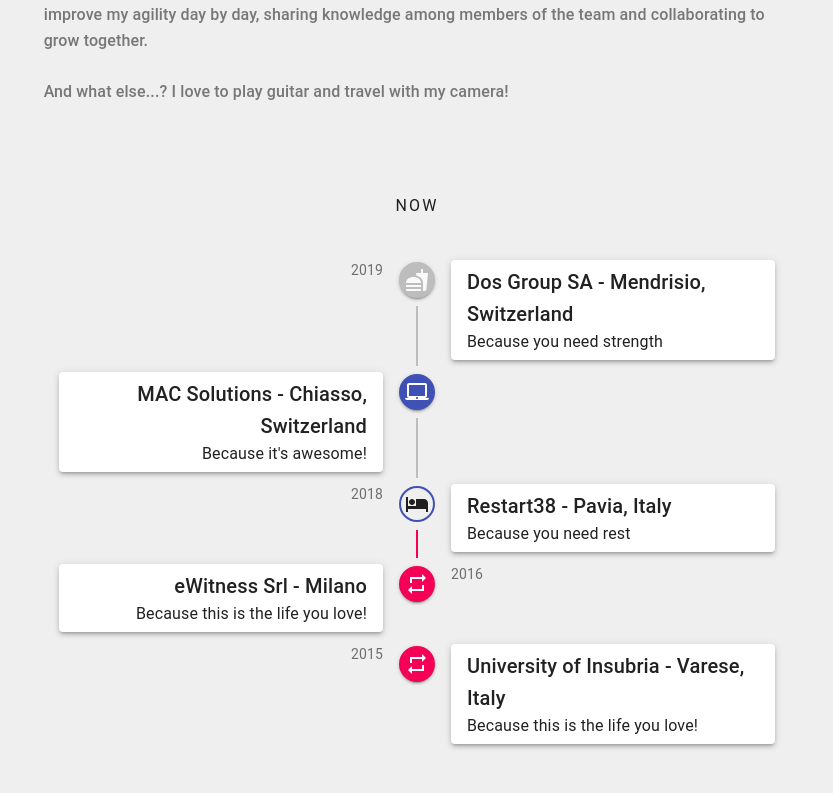
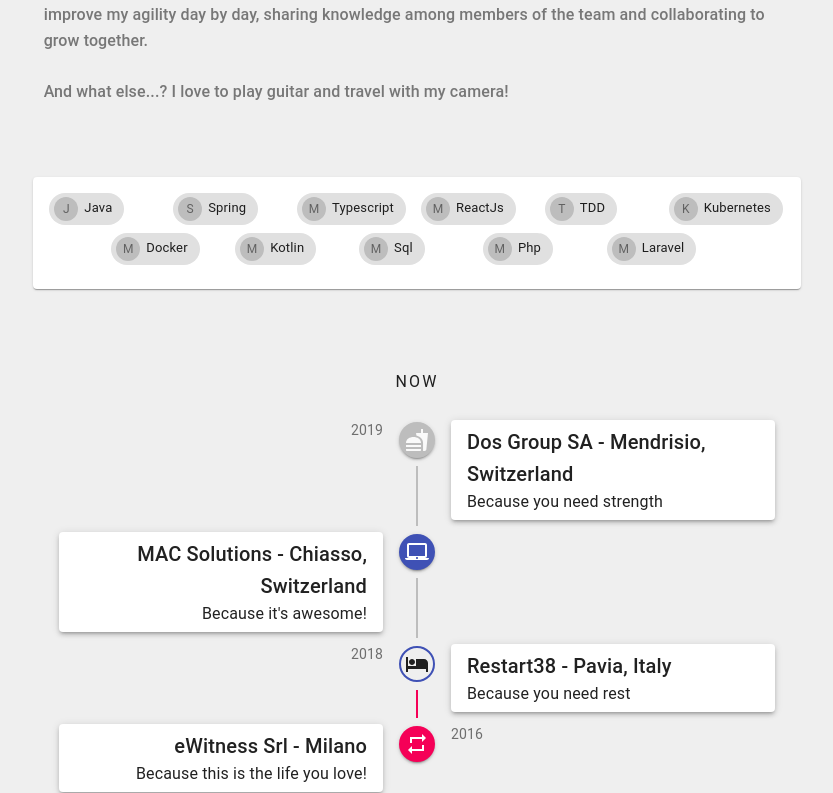
Before and after one commit to mircoporetti/mircoporetti.github.io, a React (Create React App) app: page / in a window 1280 px wide. Shown: the part 849-1642 px from the top of the page, without its empty margins (223-1056 px from the left). Built offline with nearby package versions, Linux system fonts and the light colour scheme.

Commit message:
Timeline and new Skills component

```diff
--- a/src/Home/Home.tsx
+++ b/src/Home/Home.tsx
@@ -3,6 +3,7 @@
 import css from "./home.module.css";
 import Timeline from "./Timeline/Timeline";
 import PersonalInfo from "./PersonalInfo/PersonalInfo";
+import Skills from "./Skills/Skills";
 
 interface OwnProps {}
 
@@ -31,6 +32,7 @@
                     </Grid>
                 </Grid>
 
+                <Skills/>
                 <Timeline/>
 
             </section>
--- a/src/Home/Skills/Skills.tsx
+++ b/src/Home/Skills/Skills.tsx
@@ -1,7 +1,6 @@
-import React, { FunctionComponent } from 'react';
-import {Card, CardContent, Container, Divider, Grid, Typography} from "@material-ui/core";
+import React, {FunctionComponent} from 'react';
+import {Avatar, Card, CardContent, Chip, Container, Grid} from "@material-ui/core";
 import css from "./skills.module.css";
-import SkillBar from "react-skillbars";
 
 interface OwnProps {}
 
@@ -9,76 +8,48 @@
 
 const Skills: FunctionComponent<Props> = (props) => {
 
-    const languages = [
-        {type: "Java", level: 95},
-        {type: "Sql", level: 90},
-        {type: "Php", level: 70},
-        {type: "Kotlin", level: 65},
-        {type: "Javascript", level: 50},
-        {type: "Typescript", level: 50}
-        ];
-    const frameworks = [
-        {type: "Spring", level: 90},
-        {type: "Laravel", level: 65},
-        {type: "ReactJs", level: 55}];
-
-    const others = [
-        {type: "TDD", level: 70},
-        {type: "Docker", level: 60},
-        {type: "Kubernetes", level: 60}
-    ];
-
-    const colors = {
-        bar: '#800000',
-        title: {
-            text: '#134f5c',
-            background: 'white'
-        }
-    }
-
     return (
         <>
             <Container maxWidth={false}>
                 <Grid container justify={"center"}>
-                    <Grid item xs={11} sm={8} md={7}>
+                    <Grid item xs={11} sm={8} md={9}>
                         <Grid container justify={"center"} className={css.skillsGrid} spacing={2}>
                             <Grid item xs={11} sm={11} lg={10} xl={4}>
                                 <Card>
                                     <CardContent>
-                                        <Grid container justify={"center"} spacing={2}>
-                                            <Grid item xs={12} sm={7} md={10}>
-                                                <Typography variant={"h6"} className={css.skillsTitle} align={"center"}>Programming Languages</Typography>
+                                        <Grid container justify={"center"} spacing={1}>
+                                            <Grid item sm={2}>
+                                                <Chip avatar={<Avatar>J</Avatar>} label="Java" />
                                             </Grid>
-                                            <Grid item xs={12} sm={7} md={10}>
-                                                <SkillBar animationDelay={0} skills={languages} colors={colors}/>
+                                            <Grid item sm={2}>
+                                                <Chip avatar={<Avatar>S</Avatar>} label="Spring" />
                                             </Grid>
-                                        </Grid>
-                                    </CardContent>
-                                </Card>
-                            </Grid>
-                            <Grid item xs={11} sm={11} lg={10} xl={4}>
-                                <Card>
-                                    <CardContent>
-                                        <Grid container justify={"center"} spacing={2}>
-                                            <Grid item xs={12} sm={7} md={8}>
-                                                <Typography variant={"h6"} className={css.skillsTitle} align={"center"}>Frameworks and libraries</Typography>
+                                            <Grid item sm={2}>
+                                                <Chip avatar={<Avatar>M</Avatar>} label="Typescript" />
                                             </Grid>
-                                            <Grid item xs={12} sm={7} md={8}>
-                                                <SkillBar animationDelay={0} skills={frameworks} colors={colors}/>
+                                            <Grid item sm={2}>
+                                                <Chip avatar={<Avatar>M</Avatar>} label="ReactJs" />
                                             </Grid>
-                                        </Grid>
-                                    </CardContent>
-                                </Card>
-                            </Grid>
-                            <Grid item xs={11} sm={11} lg={10} xl={4}>
-                                <Card>
-                                    <CardContent>
-                                        <Grid container justify={"center"} spacing={2}>
-                                            <Grid item xs={12} sm={7} md={8}>
-                                                <Typography variant={"h6"} className={css.skillsTitle} align={"center"}>Other stuff I know</Typography>
+                                            <Grid item sm={2}>
+                                                <Chip avatar={<Avatar>T</Avatar>} label="TDD" />
                                             </Grid>
-                                            <Grid item xs={12} sm={7} md={8}>
-                                                <SkillBar animationDelay={0} skills={others} colors={colors}/>
+                                            <Grid item sm={2}>
+                                                <Chip avatar={<Avatar>K</Avatar>} label="Kubernetes"/>
+                                            </Grid>
+                                            <Grid item sm={2}>
+                                                <Chip avatar={<Avatar>M</Avatar>} label="Docker" />
+                                            </Grid>
+                                            <Grid item sm={2}>
+                                                <Chip avatar={<Avatar>M</Avatar>} label="Kotlin" />
+                                            </Grid>
+                                            <Grid item sm={2}>
+                                                <Chip avatar={<Avatar>M</Avatar>} label="Sql" />
+                                            </Grid>
+                                            <Grid item sm={2}>
+                                                <Chip avatar={<Avatar>M</Avatar>} label="Php" />
+                                            </Grid>
+                                            <Grid item sm={2}>
+                                                <Chip avatar={<Avatar>M</Avatar>} label="Laravel" />
                                             </Grid>
                                         </Grid>
                                     </CardContent>
--- a/src/Home/Skills/skills.module.css
+++ b/src/Home/Skills/skills.module.css
@@ -1,14 +1,4 @@
 .skillsGrid {
-  background-color: #efefef;
-  margin-top: 5rem !important;
-  margin-bottom: 5rem !important;
+  margin-top: 3rem !important;
+  margin-bottom: 2rem !important;
 }
-
-.skillsTitle{
-    font-size: 1rem !important;
-    font-family: "Roboto", sans-serif !important;
-    text-transform: uppercase;
-    letter-spacing: 2.1px !important;
-    font-weight: normal !important;
-    margin-bottom: 1rem !important;
-}
--- a/src/Home/Timeline/timeline.module.css
+++ b/src/Home/Timeline/timeline.module.css
@@ -1,6 +1,6 @@
 .timelineGrid {
   background-color: #efefef;
-  margin-top: 4rem !important;
+  margin-top: 2rem !important;
   margin-bottom: 5rem !important;
 }
 
@@ -10,4 +10,5 @@
     text-transform: uppercase;
     letter-spacing: 2.1px !important;
     font-weight: normal !important;
+    margin-bottom: -1rem !important;
 }
```
